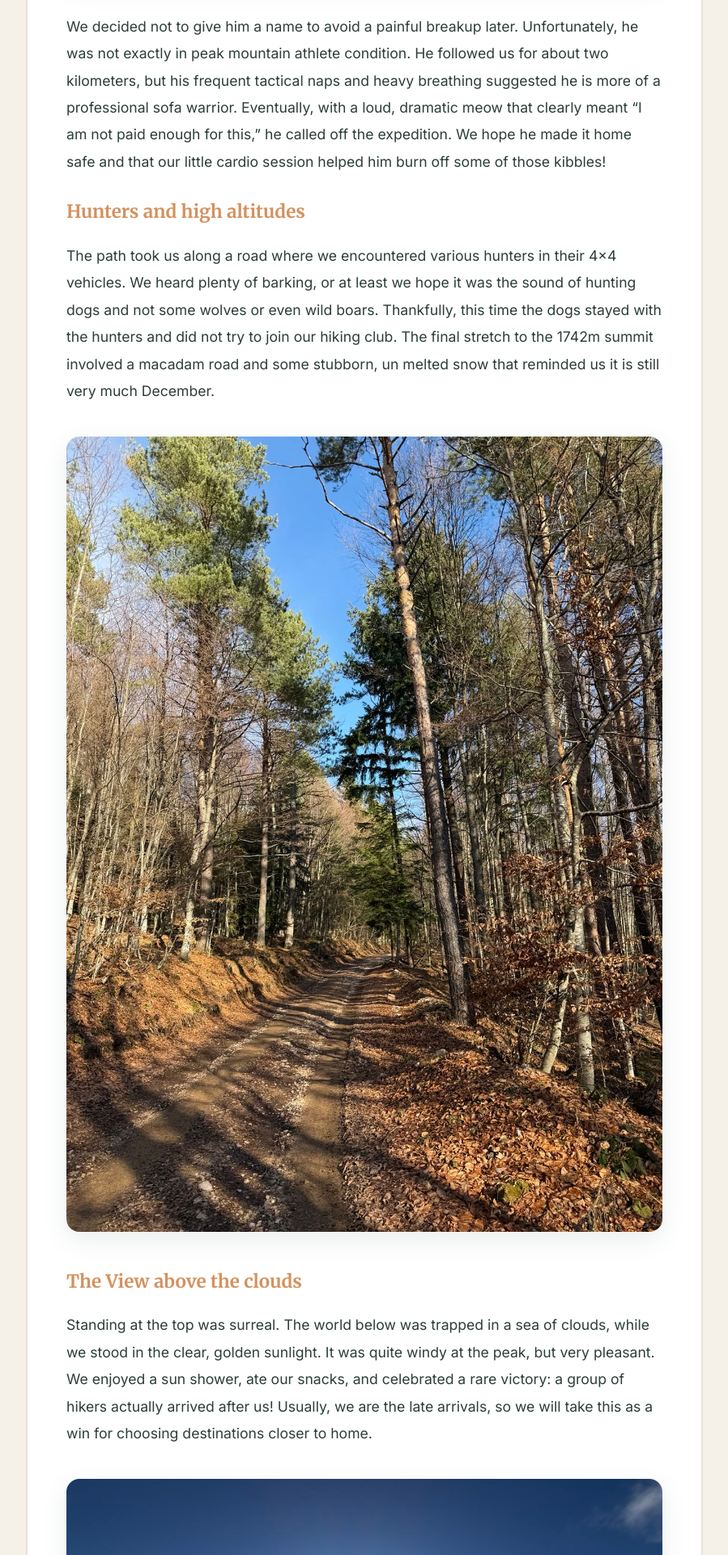
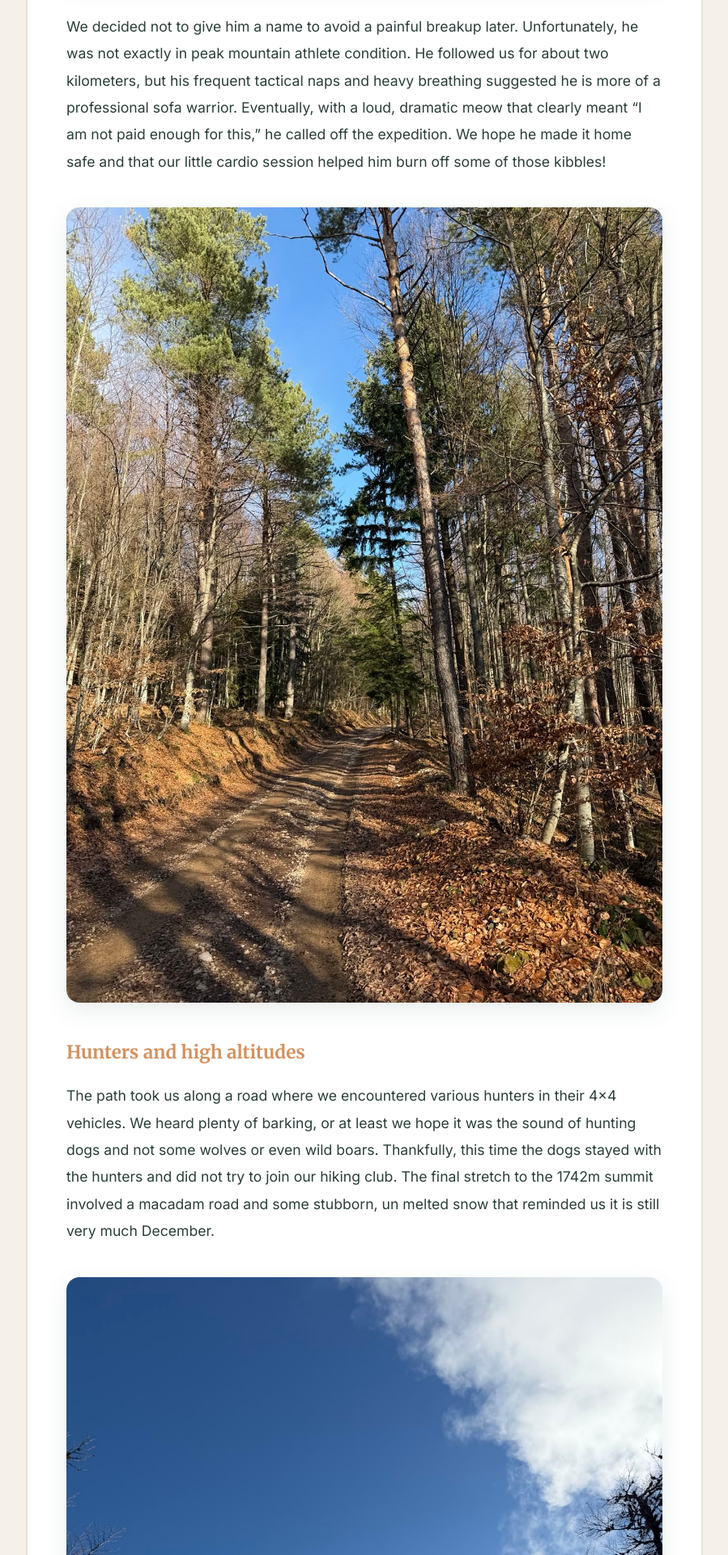
Before and after one commit to travelandco/travelandco.github.io, a Jekyll site: the page built from _trips/2025-12-20-lisin-bitovnja.md, in a window 1280 px wide. Shown: the part 3589-5509 px from the top of the page at 81% size, without its empty margins (190-1089 px from the left). Built offline with Jekyll 4.4.1, drawn with Linux system fonts in a browser that asks for light colours; comment, search, counter and statistics services are not loaded.

Commit message:
Update 2025-12-20-lisin-bitovnja.md

```diff
--- a/_trips/2025-12-20-lisin-bitovnja.md
+++ b/_trips/2025-12-20-lisin-bitovnja.md
@@ -31,11 +31,14 @@
 
 We decided not to give him a name to avoid a painful breakup later. Unfortunately, he was not exactly in peak mountain athlete condition. He followed us for about two kilometers, but his frequent tactical naps and heavy breathing suggested he is more of a professional sofa warrior. Eventually, with a loud, dramatic meow that clearly meant "I am not paid enough for this," he called off the expedition. We hope he made it home safe and that our little cardio session helped him burn off some of those kibbles!
 
+![Trail to Lisin](/assets/images/trips/lisin/lisin-1.jpg)
+
 ### Hunters and high altitudes
 
 The path took us along a road where we encountered various hunters in their 4x4 vehicles. We heard plenty of barking, or at least we hope it was the sound of hunting dogs and not some wolves or even wild boars. Thankfully, this time the dogs stayed with the hunters and did not try to join our hiking club. The final stretch to the 1742m summit involved a macadam road and some stubborn, un melted snow that reminded us it is still very much December.
 
-![Trail to Lisin](/assets/images/trips/lisin/lisin-1.jpg)
+
+![Mountain Nature](/assets/images/trips/lisin/lisin-2.jpg)
 
 ### The View above the clouds
 
@@ -47,7 +50,7 @@
 
 We decided to make it a circular tour by following the other group. "Standard trail" turned out to be hiker code for "steep forest with barely any markings." As the slope got steeper, the thought of "is this a minefield?" crossed our minds. We brushed it off with the classic logic: "If it is dangerous, surely someone would have put a sign, right?" In the future, we will definitely check the mine map apps before the hike.
 
-![Mountain Nature](/assets/images/trips/lisin/lisin-2.jpg)
+![Mountain Nature](/assets/images/trips/lisin/lisin-4.jpg)
 
 ### Post hike recovery
 
```
